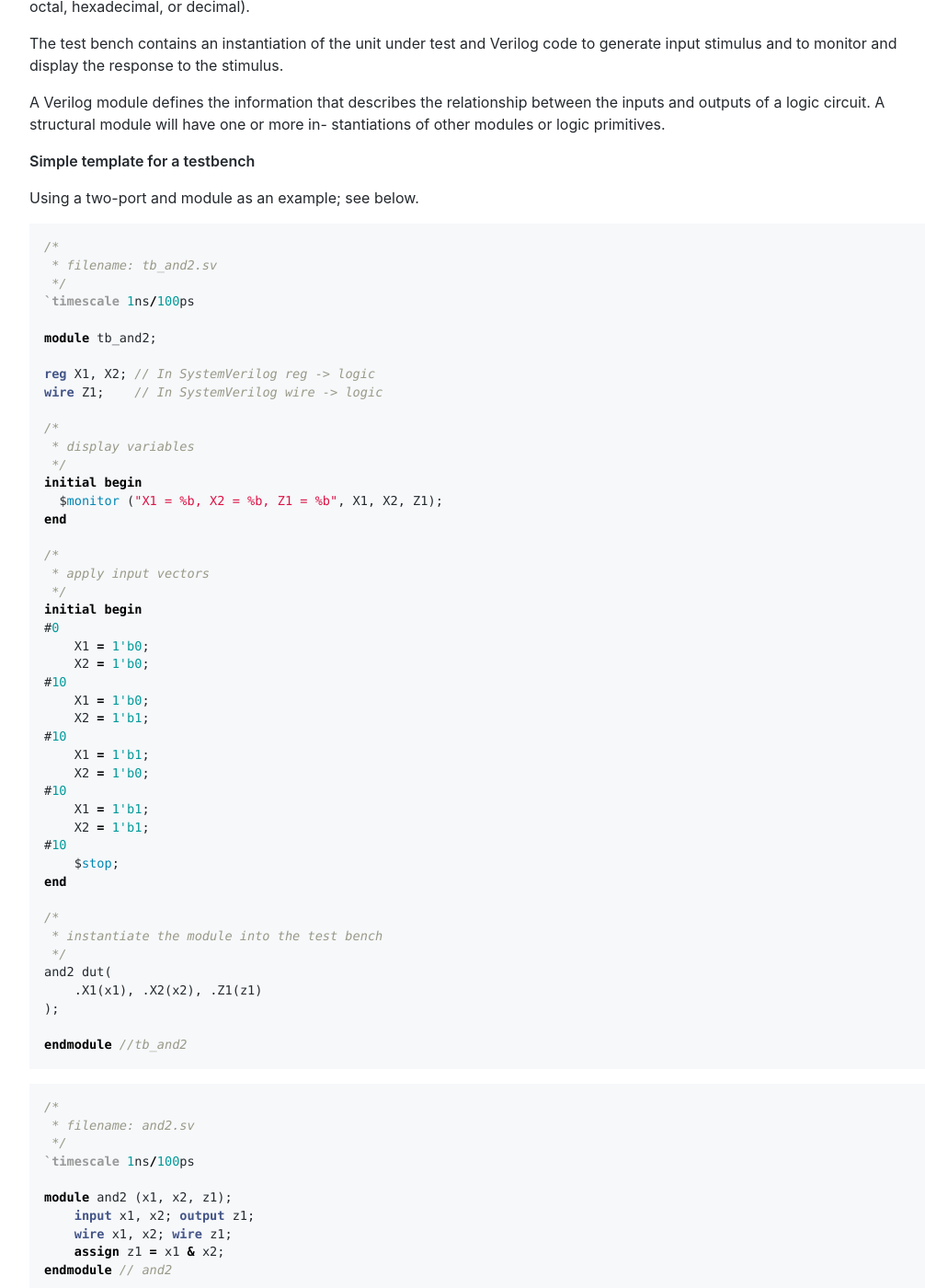
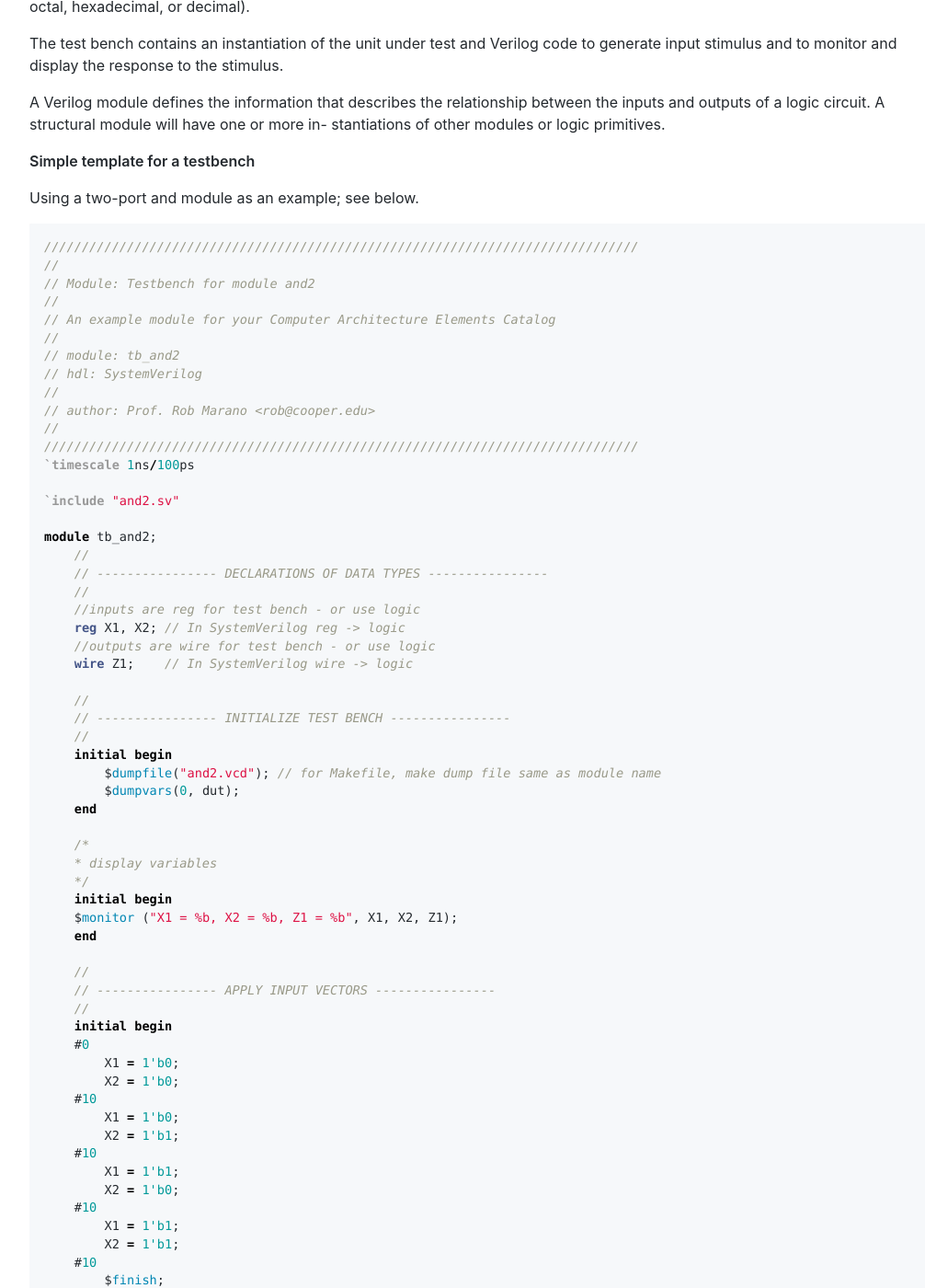
Before and after one commit to robmarano/robmarano.github.io, a Jekyll site: the page built from courses/ece251/2024/verilog.md, in a window 1280 px wide and 1400 px high, scrolled down 10717 px. Shown: the whole window at 92% size, without its empty margins (118-1124 px from the left). Built offline with Jekyll 4.4.1, drawn with Linux system fonts in a browser that asks for light colours; our own code applies the rules of GitHub Pages for plain Markdown files; comment, search, counter and statistics services are not loaded; some of the changed text lies outside the part shown.

Commit message:
Updated notes for Class 3 for Verilog

````diff
--- a/courses/ece251/2024/verilog.md
+++ b/courses/ece251/2024/verilog.md
@@ -396,62 +396,112 @@
 Using a two-port and module as an example; see below.
 
 ```verilog
-/*
- * filename: tb_and2.sv
- */
+///////////////////////////////////////////////////////////////////////////////
+//
+// Module: Testbench for module and2
+//
+// An example module for your Computer Architecture Elements Catalog
+//
+// module: tb_and2
+// hdl: SystemVerilog
+//
+// author: Prof. Rob Marano <rob@cooper.edu>
+//
+///////////////////////////////////////////////////////////////////////////////
 `timescale 1ns/100ps
 
+`include "and2.sv"
+
 module tb_and2;
+    //
+    // ---------------- DECLARATIONS OF DATA TYPES ----------------
+    //
+    //inputs are reg for test bench - or use logic
+    reg X1, X2; // In SystemVerilog reg -> logic
+    //outputs are wire for test bench - or use logic
+    wire Z1;    // In SystemVerilog wire -> logic
 
-reg X1, X2; // In SystemVerilog reg -> logic
-wire Z1;    // In SystemVerilog wire -> logic
+    //
+    // ---------------- INITIALIZE TEST BENCH ----------------
+    //
+    initial begin
+        $dumpfile("and2.vcd"); // for Makefile, make dump file same as module name
+        $dumpvars(0, dut);
+    end
 
-/*
- * display variables
- */
-initial begin
-  $monitor ("X1 = %b, X2 = %b, Z1 = %b", X1, X2, Z1);
-end
+    /*
+    * display variables
+    */
+    initial begin
+    $monitor ("X1 = %b, X2 = %b, Z1 = %b", X1, X2, Z1);
+    end
 
-/*
- * apply input vectors
- */
-initial begin
-#0
-    X1 = 1'b0;
-    X2 = 1'b0;
-#10
-    X1 = 1'b0;
-    X2 = 1'b1;
-#10
-    X1 = 1'b1;
-    X2 = 1'b0;
-#10
-    X1 = 1'b1;
-    X2 = 1'b1;
-#10
-    $stop;
-end
+    //
+    // ---------------- APPLY INPUT VECTORS ----------------
+    //
+    initial begin
+    #0
+        X1 = 1'b0;
+        X2 = 1'b0;
+    #10
+        X1 = 1'b0;
+        X2 = 1'b1;
+    #10
+        X1 = 1'b1;
+        X2 = 1'b0;
+    #10
+        X1 = 1'b1;
+        X2 = 1'b1;
+    #10
+        $finish;
+    end
 
-/*
- * instantiate the module into the test bench
- */
-and2 dut(
-    .X1(x1), .X2(x2), .Z1(z1)
-);
+    //
+    // ---------------- INSTANTIATE UNIT UNDER TEST (UUT) ----------------
+    //
+    and2 dut(
+        .x1(X1), .x2(X2), .z1(Z1)
+    );
 
-endmodule //tb_and2
+endmodule
 ```
 
 ```verilog
-/*
- * filename: and2.sv
- */
-`timescale 1ns/100ps
+//////////////////////////////////////////////////////////////////////////////
+//
+// Module: and2
+//
+// An example module for your Computer Architecture Elements Catalog
+//
+// module: and2
+// hdl: SystemVerilog
+// modeling: Gate Level Modeling
+//
+// author: Prof. Rob Marano <rob@cooper.edu>
+//
+///////////////////////////////////////////////////////////////////////////////
+`ifndef AND2
+`define AND2
 
 module and2 (x1, x2, z1);
-    input x1, x2; output z1;
-    wire x1, x2; wire z1;
+    //
+    // ---------------- DECLARATIONS OF PORT IN/OUT & DATA TYPES ----------------
+    //
+    input x1, x2;
+    output z1;
+
+    // recall in SV, logic is either a wire or a reg
+    // and in SV, data type always default to "logic"
+    logic x1, x2;
+    logic z1;
+
+
+    //
+    // ---------------- MODULE DESIGN IMPLEMENTATION ----------------
+    //
     assign z1 = x1 & x2;
-endmodule // and2
+
+endmodule
+
+`endif // AND2
 ```
````
